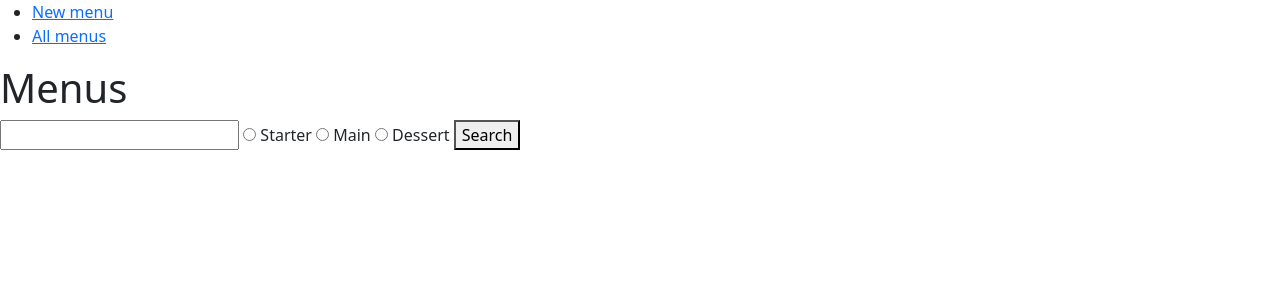
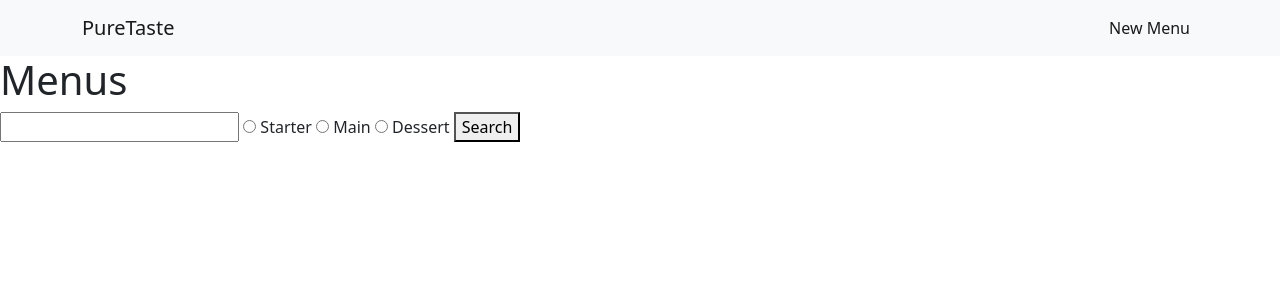
Before and after one commit to MelpCode/django-menus-app, a Django app: page /menus/ in a window 1280 px wide. Shown: the top 300 px of the page. Run offline with Django 4.2, Linux system fonts and the light colour scheme; data that the repository does not hold is empty.

Commit message:
navigation.html updated

```diff
--- a/django_menus_app/django_menus_app/templates/partials/navigation.html
+++ b/django_menus_app/django_menus_app/templates/partials/navigation.html
@@ -1,10 +1,21 @@
-<nav>
-  <ul>
-    <li>
-      <a href="{% url 'create_menu' %}">New menu</a>
-    </li>
-    <li>
-      <a href="/menus/">All menus</a>
-    </li>
-  </ul>
+<nav class="navbar navbar-expand-lg navbar-light bg-light">
+  <div class="container">
+    <a class="navbar-brand" href="/menus/">PureTaste</a>
+    <button
+      class="navbar-toggler" type="button"
+      data-bs-toggle="collapse"
+      data-bs-target="#navbarNav"
+      aria-controls="navbarNav"
+      aria-expanded="false"
+      aria-label="Toggle navigation">
+      <span class="navbar-toggler-icon"></span>
+    </button>
+    <div class="collapse navbar-collapse" id="navbarNav">
+      <ul class="navbar-nav ms-auto">
+        <li class="nav-item">
+          <a class="nav-link active" aria-current="page" href="{% url 'create_menu' %}">New Menu</a>
+        </li>
+      </ul>
+    </div>
+  </div>
 </nav>
```
